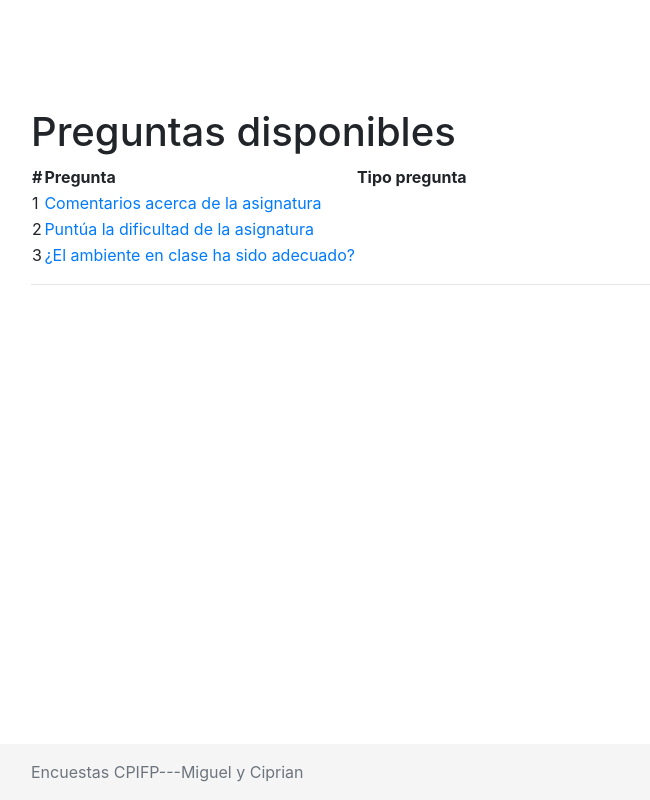
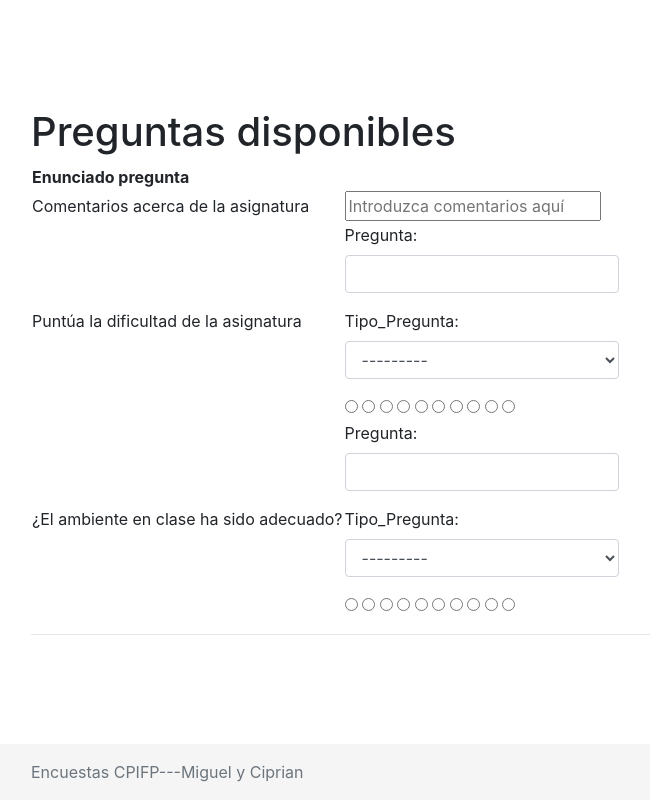
Before and after one commit to ciprianchis/DjangoProyecto, a Django app: template encuestascpifp/encuestas/templates/encuestas/index.html in a window 1280 px wide. Shown: the whole page, without its empty margins (54-704 px from the left). Run offline with Django 3.2, Linux system fonts and the light colour scheme; the template is opened without the code that fills it: values that come from a table or form of the project are taken from there, others are empty; data comes from the database, SQL or seed files in the repository; both versions use the stored data as it was after the commit; some libraries are stand-ins or nearby versions.

Commit message:
Muestra radio y texto dependiendo del tipo de pregunta, falta dar diseño y funcionalidad de enviar resultados

```diff
--- a/encuestascpifp/encuestas/forms.py
+++ b/encuestascpifp/encuestas/forms.py
@@ -51,3 +51,19 @@ class UsuarioForm(forms.ModelForm):
         widgets = {
             'nombre_completo':forms.TextInput(attrs={'class':'form-control','required':'True'})
         }
+
+class OpcionPreguntaTextForm(forms.ModelForm):
+
+    class Meta:
+
+        model = Opcion_Pregunta
+
+        fields = [
+            'opcion',
+        ]
+        labels={
+            'opcion':'Opcion_Pregunta',
+        }
+        widgets = {
+            'opcion':forms.TextInput(attrs={'class':'form-control'})
+        }
--- a/encuestascpifp/encuestas/templates/encuestas/index.html
+++ b/encuestascpifp/encuestas/templates/encuestas/index.html
@@ -13,31 +13,55 @@
     <table class="tabletable-sm">
         <thead>
             <tr>
-                <th>#</th>
-                <th>Pregunta</th>
-                <th>Tipo pregunta</th>
 
-                {% if user.is_superuser or pregunta.creador.user == user %}
+                <th>Enunciado pregunta</th>
+                {% if not user.is_superuser %}
+                <th></th>
+                {% endif %}
+
+                {% if user.is_superuser%}
                 <th>Acciones</th>
                 {%endif%}
+
+                {% if lista_preguntas %}
+                {% for pregunta in lista_preguntas %}
             </tr>
         </thead>
         <tbody>
-            {% if lista_preguntas %}
-            {% for pregunta in lista_preguntas %}
+
             <tr>
-                <td>{{ forloop.counter }}</td>
                 <td>
-                    <a href="{% url 'encuestas:index' %}">{{pregunta.pregunta}}</a>
+                    <span href="{% url 'encuestas:index' %}">{{pregunta.pregunta}}</span>
                 </td>
                 <td>
-                    {% for tipo_pregunta in pregunta.tipo_pregunta.all %}
-                        {{ tipo_pregunta }}
-                    {% endfor %}
+
+                    {% if pregunta.tipo_pregunta.tipo == "Radio" %}
+
+                        <form action="{% url 'encuestas:index' %}" method="post">
+
+                            {% csrf_token %}
+                            {{ form.as_p }}
+                            <input id="1" name="opc" type="radio" value="pt">
+                            <input id="2" name="opc" type="radio" value="pt">
+                            <input id="3" name="opc" type="radio" value="pt">
+                            <input id="4" name="opc" type="radio" value="pt">
+                            <input id="5" name="opc" type="radio" value="pt">
+                            <input id="6" name="opc" type="radio" value="pt">
+                            <input id="7" name="opc" type="radio" value="pt">
+                            <input id="8" name="opc" type="radio" value="pt">
+                            <input id="9" name="opc" type="radio" value="pt">
+                            <input id="10" name="opc" type="radio" value="pt">
+                        </form>
+                    {%endif%}
+                    {% if pregunta.tipo_pregunta.tipo == "Texto" %}
+                        <input type="text" placeholder="Introduzca comentarios aquí" id="texto1">
+                    {%endif%}
+
+
                 </td>
 
                 <td>
-                    {% if user.is_superuser or pregunta.creador.user == user %}
+                    {% if user.is_superuser %}
                     <a class="btn btn-primary btn-sm" href="{% url 'encuestas:updatePregunta' pregunta.id %} ">Editar</a>
                     <a class="btn btn-danger btn-sm" href="{%url 'encuestas:deletePregunta' pregunta.id %}">Borrar</a>
                     {%endif%}
```
Also changed, not shown: encuestascpifp/encuestas/templates/encuestas/opciones.html (added, +20 -0 lines), encuestascpifp/encuestas/views.py (+36 -0 lines), encuestascpifp/db.sqlite3.
